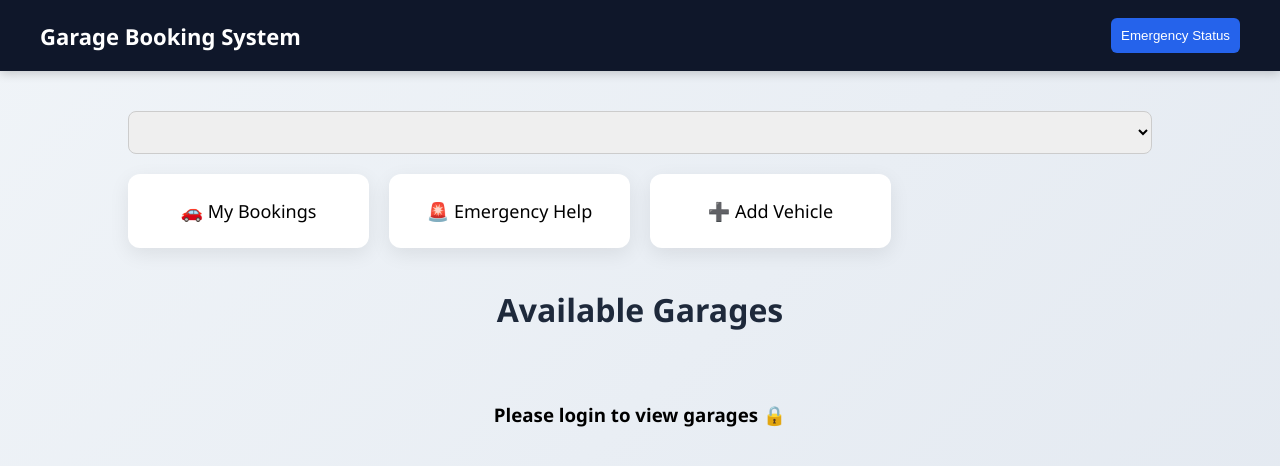
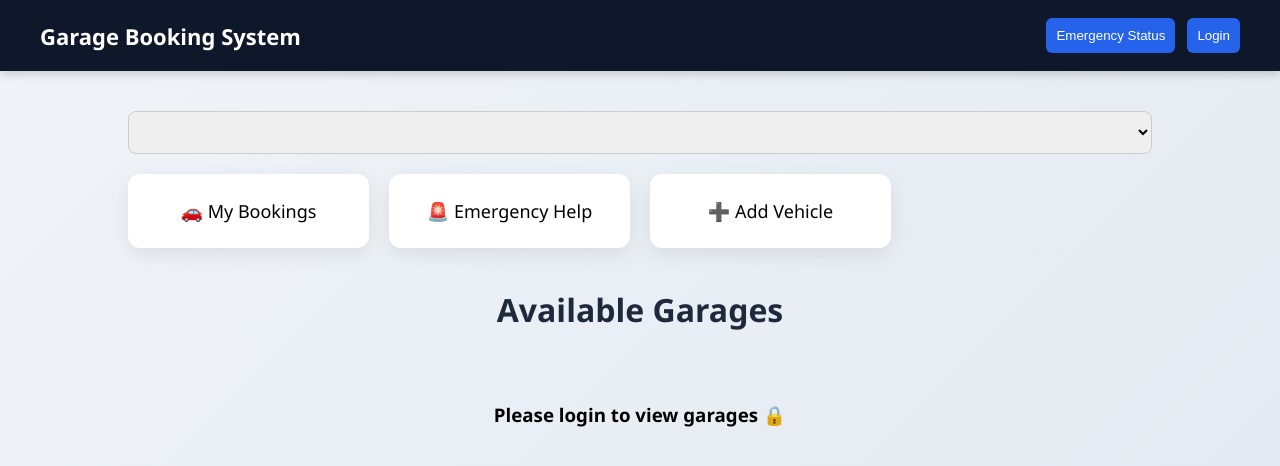
Before and after one commit to vivekmali1914/garage-booking-system, a plain HTML site: page frontend/index.html in a window 1280 px wide. Drawn offline with Linux system fonts and the light colour scheme; no server answers.

Commit message:
Update index.html

```diff
--- a/frontend/index.html
+++ b/frontend/index.html
@@ -59,6 +59,9 @@ let user = JSON.parse(localStorage.getItem("user"));
 
 if(!user){
     document.querySelector(".profile-container").style.display = "none";
+     document.querySelector(".nav-right").innerHTML += `
+        <button onclick="window.location='login.html'">Login</button>
+    `;
 }
 
 fetch("https://garage-booking-system-1.onrender.com/garages")
```
